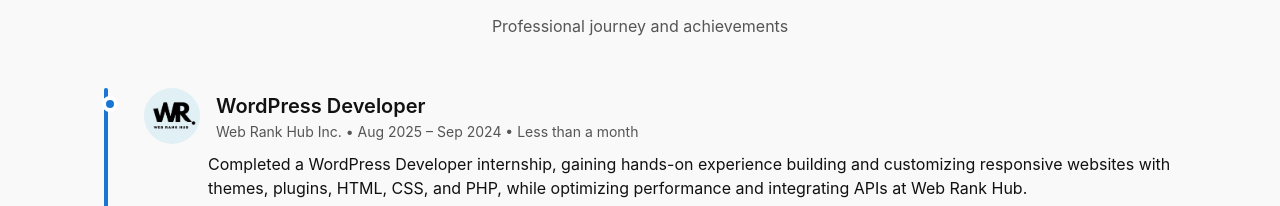
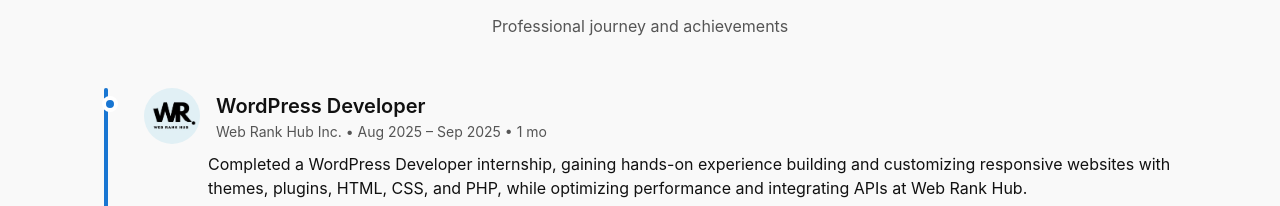
Before and after one commit to Abdur-Rehman7/abdurrehman, a React (Vite) app: page / in a window 1280 px wide. Shown: the part 2256-2462 px from the top of the page. Built offline with nearby package versions, Linux system fonts and the light colour scheme.

Commit message:
fixing deployment issue

```diff
--- a/src/components/Experience.jsx
+++ b/src/components/Experience.jsx
@@ -32,7 +32,7 @@ const experiences = [
     company: "Web Rank Hub Inc.",
     position: "WordPress Developer",
     start: "2025-08-26",
-    end: "2024-09-29",
+    end: "2025-09-29",
     desc: "Completed a WordPress Developer internship, gaining hands-on experience building and customizing responsive websites with themes, plugins, HTML, CSS, and PHP, while optimizing performance and integrating APIs at Web Rank Hub.",
     logo: wrhub,
     tech: [
```
